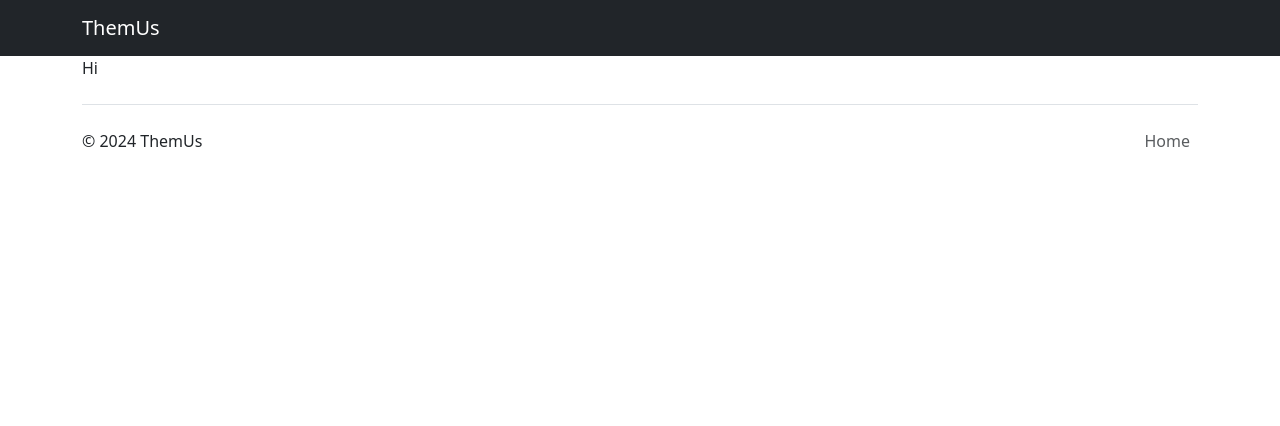
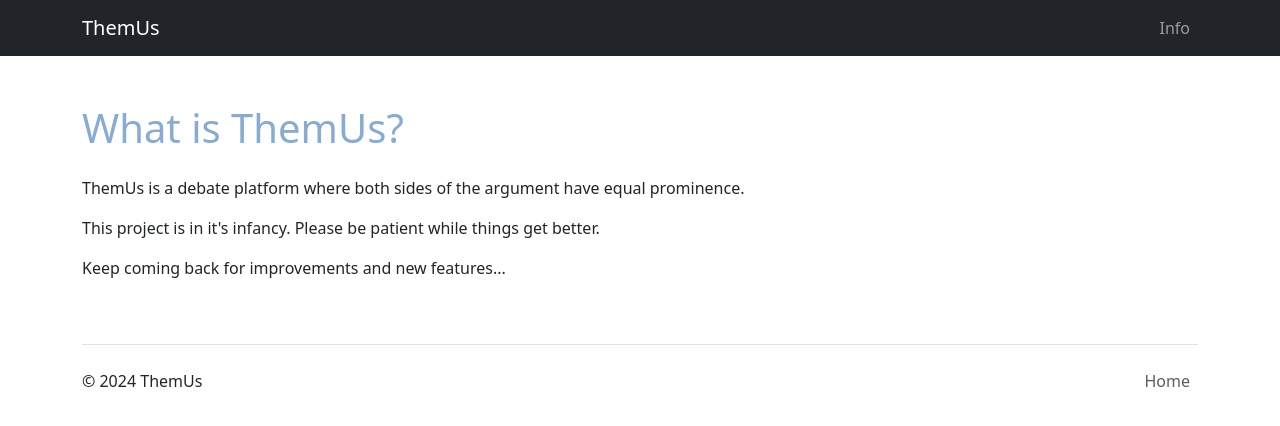
Before and after one commit to RN255/ThemUs, a React (Create React App) app in the folder front-end/: page /info in a window 1280 px wide. Shown: the top 426 px of the page. Built offline with nearby package versions, Linux system fonts and the light colour scheme.

Commit message:
is it done? finished?

```diff
--- a/front-end/src/components/NavBar.js
+++ b/front-end/src/components/NavBar.js
@@ -8,8 +8,8 @@ function ColorSchemesExample() {
       <Navbar bg="dark" data-bs-theme="dark">
         <Container>
           <Navbar.Brand href="/">ThemUs</Navbar.Brand>
-          <Nav className="me-auto">
-            {/* <Nav.Link href="/">Home</Nav.Link> */}
+          <Nav>
+            <Nav.Link href="/info">Info</Nav.Link>
             {/* <Nav.Link href="#features">Features</Nav.Link> */}
             {/* <Nav.Link href="#pricing">Pricing</Nav.Link> */}
           </Nav>
--- a/front-end/src/pages/HomePage.js
+++ b/front-end/src/pages/HomePage.js
@@ -111,7 +111,7 @@ function HomePage() {
                       <Form.Control
                         required
                         as="textarea"
-                        style={{ height: "100px" }}
+                        style={{ height: "200px" }}
                         name="topicDescription"
                         value={formData.topicDescription}
                         onChange={handleChange}
@@ -144,21 +144,18 @@ function HomePage() {
         <Modal.Header closeButton>
           <Modal.Title>
             <p className="m-1">Please review</p>
-            <p className="m-1 text-secondary oneRem">
-              This is how your advert will appear on the website
-            </p>
           </Modal.Title>
         </Modal.Header>
         <Modal.Body>
           <div className="container">
             <div className="row">
               <div className="col">
-                <h2 className="blueText p-0 mx-0 mt-2 mb-2">
+                <h2 className="blueText p-0 mx-0 mt-2 mb-4">
                   {formData.topicTitle}
                 </h2>
-                <h3 className="m-0 onePointTwoRem normalWeight d-flex align-items-center">
+                <p className="m-0 mb-4 onePointTwoRem normalWeight d-flex align-items-center displayLineBreaks">
                   {formData.topicDescription}
-                </h3>
+                </p>
               </div>
             </div>
           </div>
@@ -176,7 +173,7 @@ function HomePage() {
           <Modal.Title>Thank you</Modal.Title>
         </Modal.Header>
         <Modal.Body>
-          Your job will be checked and then posted online.
+          Your topic suggestion is in review.
         </Modal.Body>
         <Modal.Footer>
           <Button onClick={handleClose}>Close</Button>
--- a/front-end/src/pages/Info.js
+++ b/front-end/src/pages/Info.js
@@ -3,8 +3,19 @@ import React from "react";
 export default function Info() {
   return (
     <div className="container">
-      <div className="row">
-        <div className="col">Hi</div>
+      <div className="row my-5">
+        <div className="col">
+          <h1 className="blueText">What is ThemUs?</h1>
+          <p className="mt-4">
+            ThemUs is a debate platform where both sides of the argument have
+            equal prominence.
+          </p>
+          <p>
+            This project is in it's infancy. Please be patient while things get
+            better.
+          </p>
+          <p>Keep coming back for improvements and new features...</p>
+        </div>
       </div>
     </div>
   );
```
Also changed, not shown: front-end/src/styles/styles.css (line endings or trailing spaces).
